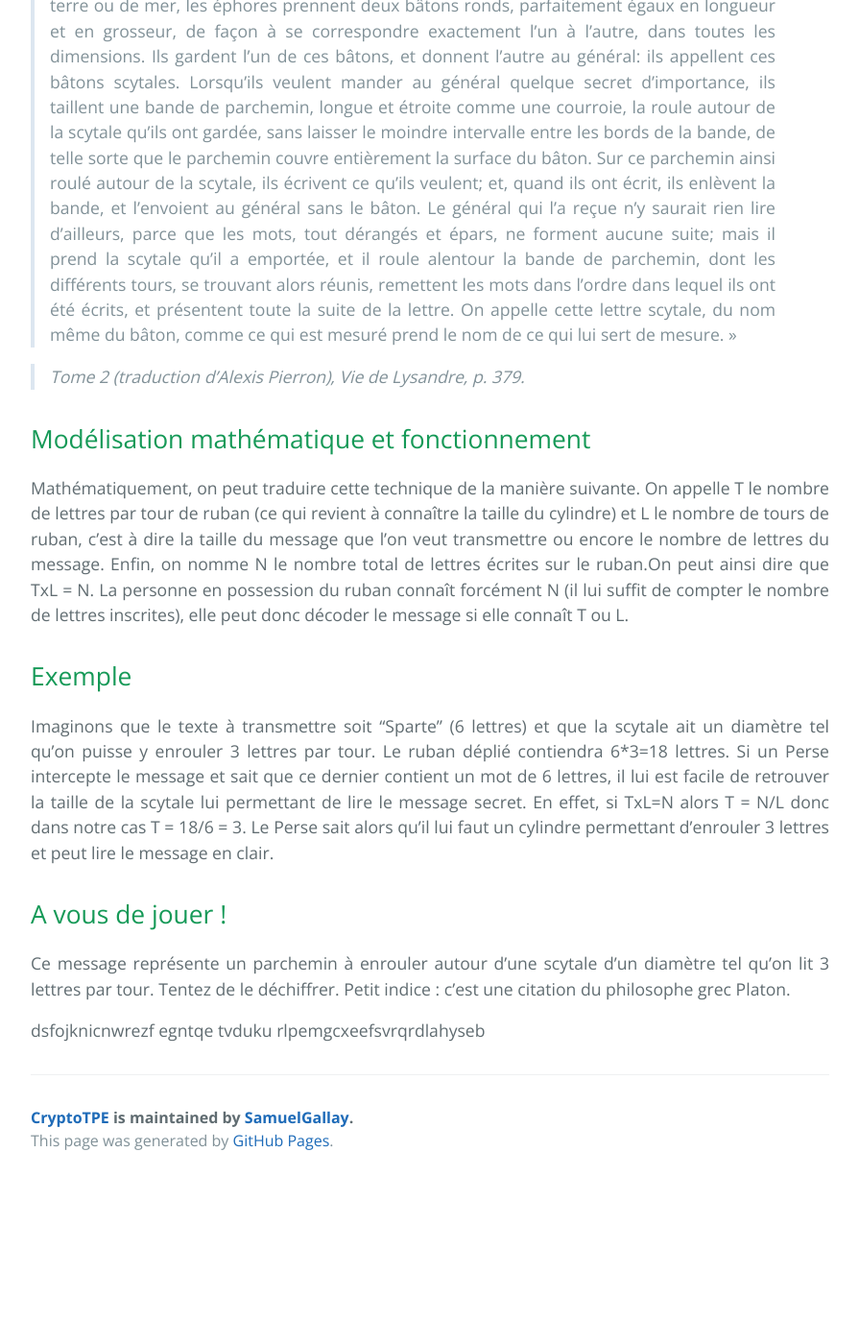
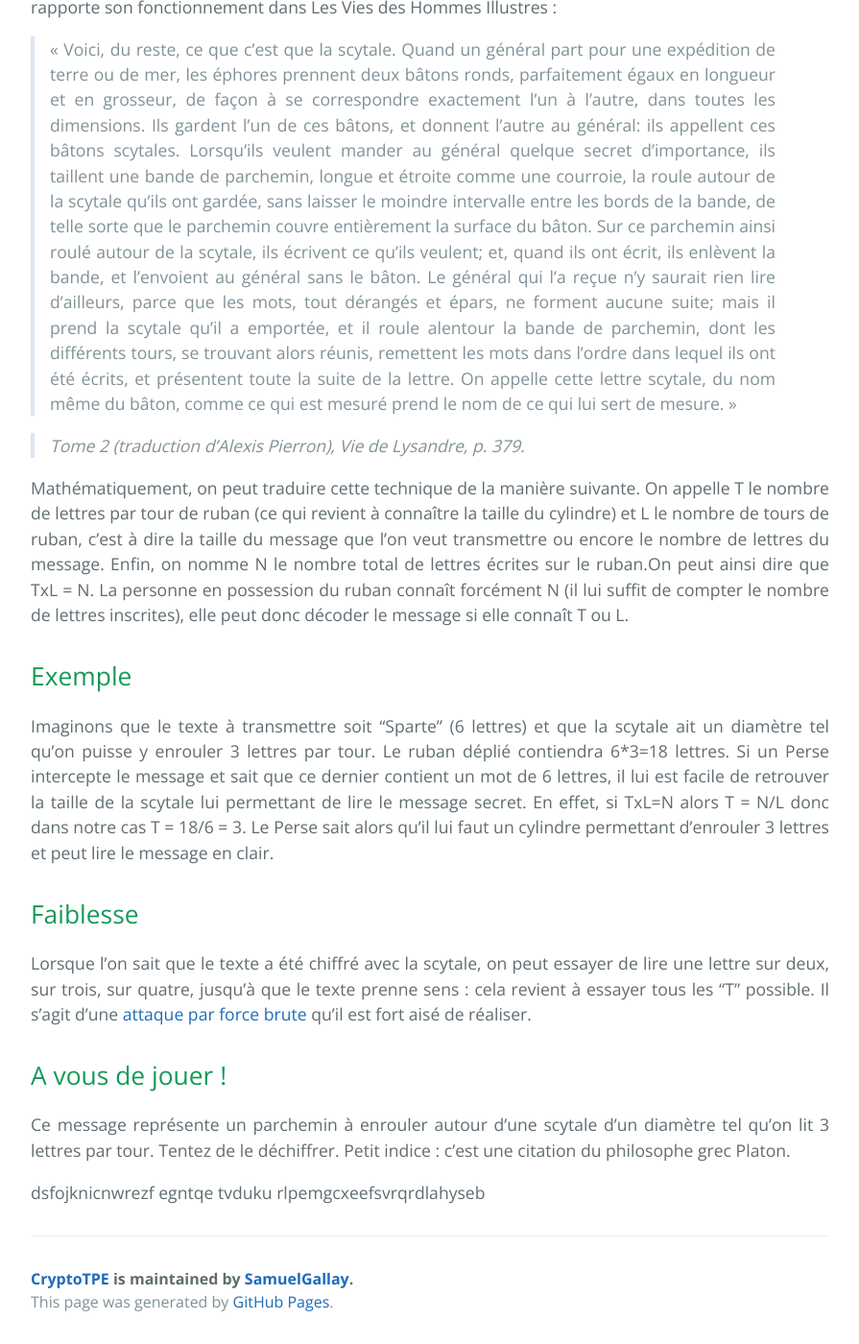
Before and after one commit to SamuelGallay/CryptoTPE, a Jekyll site: the page built from pages/1_Antiquite/1_scytale.md, in a window 1280 px wide and 1400 px high, scrolled down 1661 px. Shown: the whole window at 96% size, without its empty margins (192-1087 px from the left). Built offline with Jekyll 4.4.1, drawn with Linux system fonts in a browser that asks for light colours; our own code applies the rules of GitHub Pages for plain Markdown files; before the commit the page ends 2893 px from its top, so only the background shows below that; some of the changed text lies outside the part shown.

Commit message:
faiblesse + réorganisation

```diff
--- a/pages/1_Antiquite/1_scytale.md
+++ b/pages/1_Antiquite/1_scytale.md
@@ -22,12 +22,12 @@ Le terme skutalê désigne dans sa première acception le gros bâton ou le foue
 <img src="{{ "/assets/1_Antiquite/plutarque.jpeg" | relative_url }}" alt="Plutarque" style="margin: 0 auto;display: block; width: 200px;"/>
 <p align="center"> <em>Plutarque, Ier siècle avant J.-C.</em> </p>
 
+##  Fonctionnement et odélisation mathématique
+
 Plutarque, philosophe majeur de la Rome antique d’origine grec ayant vécu au Ier siècle avant J-C, rapporte son fonctionnement dans Les Vies des Hommes Illustres :
 > « Voici, du reste, ce que c'est que la scytale. Quand un général part pour une expédition de terre ou de mer, les éphores prennent deux bâtons ronds, parfaitement égaux en longueur et en grosseur, de façon à se correspondre exactement l'un à l'autre, dans toutes les dimensions. Ils gardent l'un de ces bâtons, et donnent l'autre au général: ils appellent ces bâtons scytales. Lorsqu'ils veulent mander au général quelque secret d'importance, ils taillent une bande de parchemin, longue et étroite comme une courroie, la roule autour de la scytale qu'ils ont gardée, sans laisser le moindre intervalle entre les bords de la bande, de telle sorte que le parchemin couvre entièrement la surface du bâton. Sur ce parchemin ainsi roulé autour de la scytale, ils écrivent ce qu'ils veulent; et, quand ils ont écrit, ils enlèvent la bande, et l'envoient au général sans le bâton. Le général qui l'a reçue n'y saurait rien lire d'ailleurs, parce que les mots, tout dérangés et épars, ne forment aucune suite; mais il prend la scytale qu'il a emportée, et il roule alentour la bande de parchemin, dont les différents tours, se trouvant alors réunis, remettent les mots dans l'ordre dans lequel ils ont été écrits, et présentent toute la suite de la lettre. On appelle cette lettre scytale, du nom même du bâton, comme ce qui est mesuré prend le nom de ce qui lui sert de mesure. »
 
 > *Tome 2 (traduction d'Alexis Pierron), Vie de Lysandre, p. 379.*
-
-## Modélisation mathématique et fonctionnement
 
 Mathématiquement, on peut traduire cette technique de la manière suivante. On appelle T le nombre de lettres par tour de ruban (ce qui revient à connaître la taille du cylindre) et L le nombre de tours de ruban, c’est à dire la taille du message que l’on veut transmettre ou encore le nombre de lettres du message. Enfin, on nomme N le nombre total de lettres écrites sur le ruban.On peut ainsi dire que TxL = N. La personne en possession du ruban connaît forcément N (il lui suffit de compter le nombre de lettres inscrites), elle peut donc décoder le message si elle connaît T ou L.
 
@@ -35,6 +35,11 @@ Mathématiquement, on peut traduire cette technique de la manière suivante. On
 
 Imaginons que le texte à transmettre soit “Sparte” (6 lettres) et que la scytale ait un diamètre tel qu’on puisse y enrouler 3 lettres par tour. Le ruban déplié contiendra 6*3=18 lettres. Si un Perse intercepte le message et sait que ce dernier contient un mot de 6 lettres, il lui est facile de retrouver la taille de la scytale lui permettant de lire le message secret. En effet, si TxL=N alors T = N/L donc dans notre cas T = 18/6 = 3. Le Perse sait alors qu’il lui faut un cylindre permettant d’enrouler 3 lettres et peut lire le message en clair.
 
+## Faiblesse
+
+Lorsque l'on sait que le texte a été chiffré avec la scytale, on peut essayer de lire une lettre sur deux, sur trois, sur quatre, jusqu'à que le texte prenne sens : cela revient à essayer tous les "T" possible. Il s'agit d'une [attaque par force brute](glossaire) qu'il est fort aisé de réaliser.
+
+
 ## A vous de jouer !
 
 Ce message représente un parchemin à enrouler autour d'une scytale d'un diamètre tel qu'on lit 3 lettres par tour. Tentez de le déchiffrer. Petit indice : c'est une citation du philosophe grec Platon.
```
